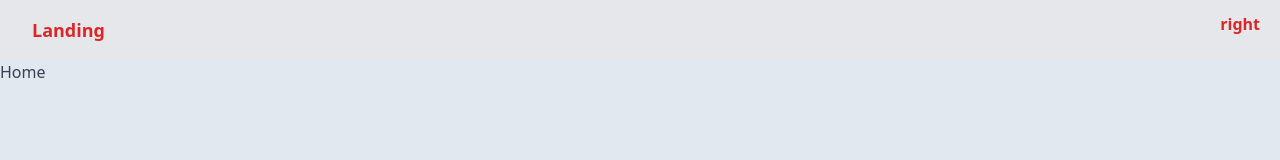
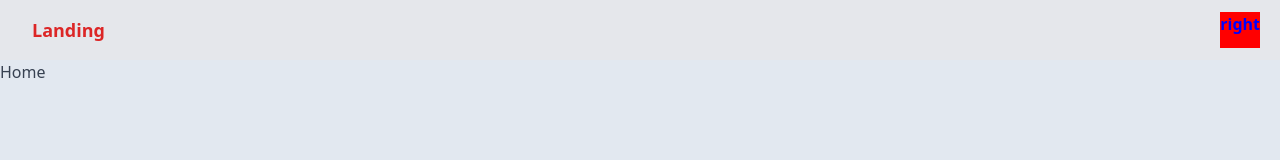
Before and after one commit to lopez9li9/task-i, a React (Vite) app in the folder client/: page /home in a window 1280 px wide. Shown: the top 160 px of the page. Built offline with nearby package versions, Linux system fonts and the light colour scheme.

Commit message:
add: Navbar module styles

```diff
--- a/client/src/components/Navbar.tsx
+++ b/client/src/components/Navbar.tsx
@@ -1,4 +1,5 @@
 import { Link } from 'react-router-dom';
+import styles from '../styles/Navbar.module.css';
 
 const Navbar = () => {
 	return (
@@ -6,7 +7,9 @@ const Navbar = () => {
 			<div className='px-3 py-1 text-lg rounded-2xl dark:bg-transparent dark:hover:bg-gray-700 dark:hover:text-gray-100'>
 				<Link to='/'>Landing</Link>
 			</div>
-			<div>right</div>
+			<div className={`${styles.newStyle} text-blue-600`} style={{ color: 'blue' }}>
+				right
+			</div>
 		</div>
 	);
 };
--- /dev/null
+++ b/client/src/styles/Navbar.module.css
@@ -0,0 +1,3 @@
+.newStyle {
+	background-color: red;
+}
```
